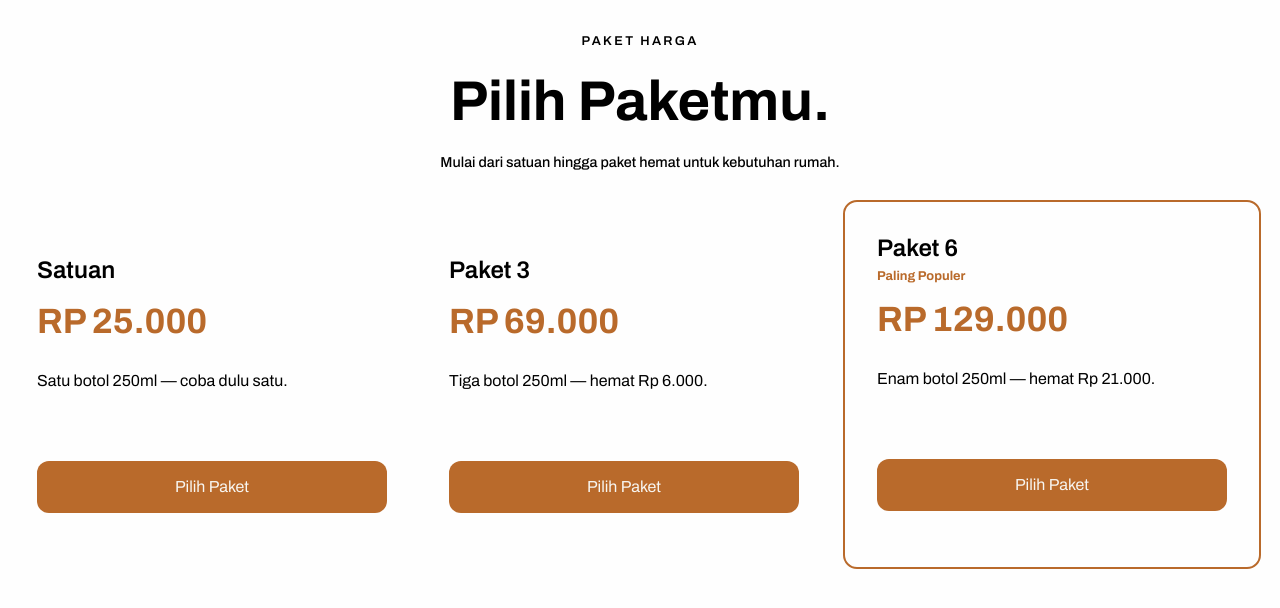
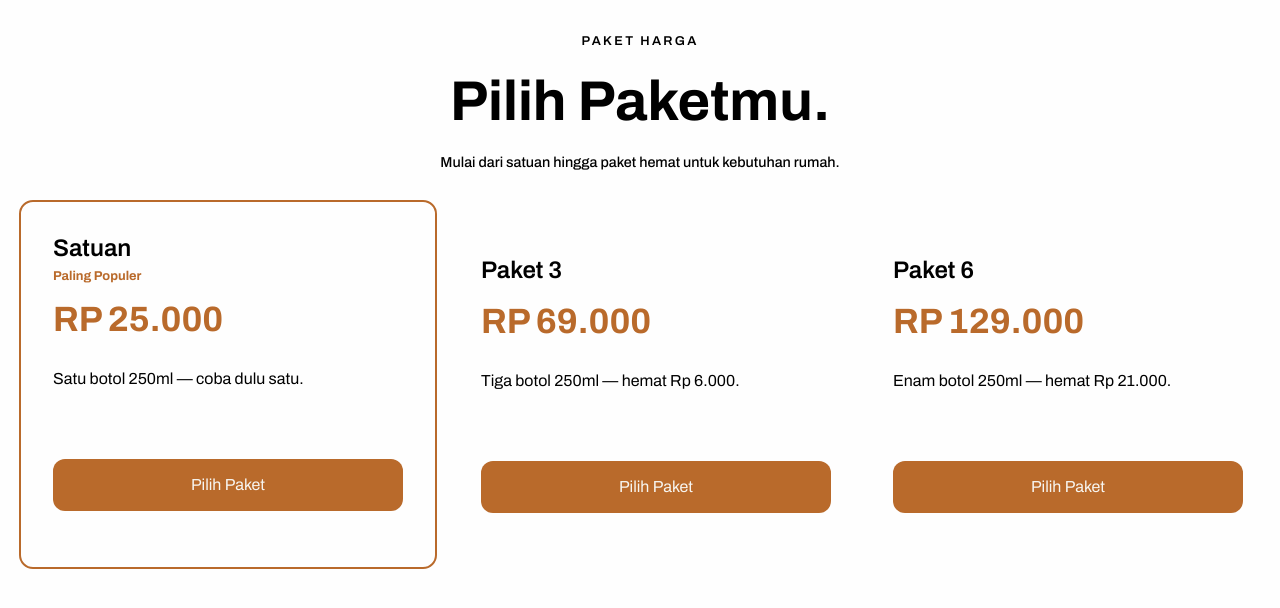
Before and after one commit to rey220/Landing-Page-SAJI, a plain HTML site: page index.html in a window 1280 px wide. Both pictures are taken after a click on the link "Satuan". Shown: the part 1704-2312 px from the top of the page. Drawn offline with Linux system fonts and the light colour scheme; a web font is replaced by a local one.

Commit message:
feat: pindahkan bingkai harga dari footer

```diff
--- a/index.html
+++ b/index.html
@@ -114,7 +114,7 @@
 
             <div class="price-list-container">
 
-                <article class="product-price-container">
+                <article class="product-price-container" data-paket="satuan">
 
                     <h4 class="packet-name">Satuan</h4>
                     <h5 class="price">RP 25.000</h5>
@@ -126,7 +126,7 @@
 
                 </article>
 
-                <article class="product-price-container">
+                <article class="product-price-container" data-paket="paket-3">
 
                     <h4 class="packet-name">Paket 3</h4>
                     <h5 class="price">RP 69.000</h5>
@@ -138,7 +138,7 @@
 
                 </article>
 
-                <article class="product-price-container popular-product">
+                <article class="product-price-container popular-product" data-paket="paket-6">
 
                     <h4 class="packet-name">Paket 6</h4>
                     <p class="popular-text">Paling Populer</p>
@@ -213,9 +213,9 @@
 
                     <ul class="items-product-container">
                         <li class="first-items-navbar-list">Produk</li>
-                        <li><a class="harga-paket-satuan-label" href="#harga">Satuan</a></li>
-                        <li><a class="harga-paket3-label" href="#harga">Paket 3</a></li>
-                        <li><a class="harga-paket-6-label" href="#harga">Paket 6</a></li>
+                        <li><a class="harga-paket-satuan-label" href="#harga" data-paket="satuan">Satuan</a></li>
+                        <li><a class="harga-paket3-label" href="#harga" data-paket="paket-3">Paket 3</a></li>
+                        <li><a class="harga-paket-6-label" href="#harga" data-paket="paket-6">Paket 6</a></li>
                     </ul>
 
                     <ul class="items-explore-container">
@@ -245,5 +245,6 @@
 
     </main>
 
+    <script src="src/script/pricing-highlight.js"></script>
 </body>
 </html>
--- /dev/null
+++ b/src/script/pricing-highlight.js
@@ -0,0 +1,24 @@
+const tautanFooter = document.querySelectorAll(".footer-page a[data-paket]");
+const kartuHarga = document.querySelectorAll(".price-list-container .product-price-container");
+const labelPopuler = document.querySelector(".popular-text");
+
+function pindahBingkai(kunci) {
+    const kartuTujuan = document.querySelector('.price-list-container .product-price-container[data-paket="' + kunci + '"]');
+    if (!kartuTujuan) {
+        return;
+    }
+    kartuHarga.forEach(function (kartu) {
+        kartu.classList.remove("popular-product");
+    });
+    kartuTujuan.classList.add("popular-product");
+    const namaPaket = kartuTujuan.querySelector(".packet-name");
+    if (labelPopuler && namaPaket) {
+        namaPaket.after(labelPopuler);
+    }
+}
+
+tautanFooter.forEach(function (tautan) {
+    tautan.addEventListener("click", function () {
+        pindahBingkai(tautan.dataset.paket);
+    });
+});
```
